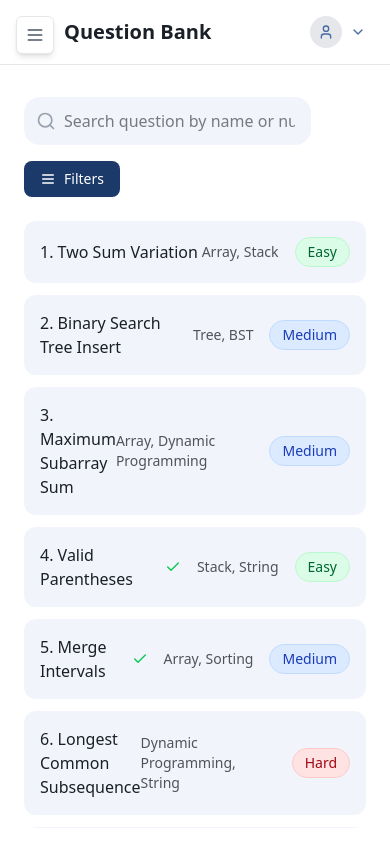
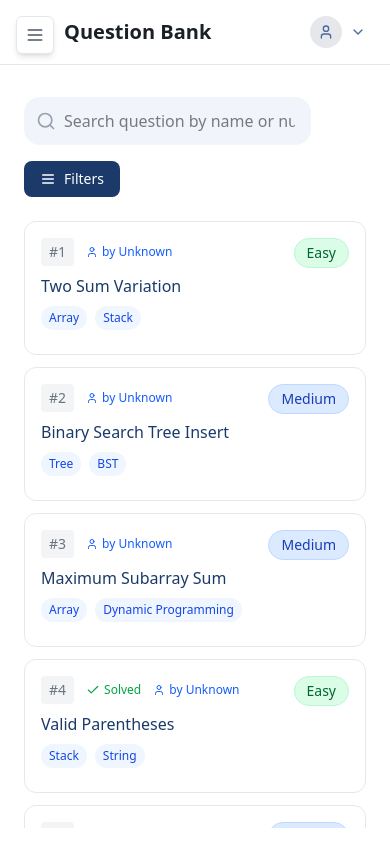
Before and after one commit to arynch24/coding-platform, a Next.js app: page /coding/practice in a window 390 px wide. Built offline with nearby package versions, Linux system fonts and the light colour scheme.

Commit message:
feat: Enhance PracticeQuestions and MobileFilters components with improved filtering options and API integration

```diff
--- a/app/teacher/question-bank/page.tsx
+++ b/app/teacher/question-bank/page.tsx
@@ -3,7 +3,7 @@
 import React, { useState, useEffect, useMemo } from 'react';
 import { Menu } from 'lucide-react';
 import { useRouter } from 'next/navigation';
-import { PracticeQuestionsData } from '@/types/dashboard';
+import { PracticeQuestionsData, Question } from '@/types/dashboard';
 import FilterDropdown from '@/components/FilterDropdown';
 import SearchBar from '@/components/SearchBar';
 import QuestionCard from '@/components/QuestionCard';
@@ -11,133 +11,67 @@ import MobileFilters from '@/components/MobileFilters';
 import Error from '@/components/ErrorBox';
 import Loader from '@/components/Loader';
 import { Plus } from 'lucide-react';
+import axios from 'axios';
 
-// Mock data
-const mockData: PracticeQuestionsData = {
-  questions: [
-    {
-      id: '1',
-      number: 1,
-      title: 'Two Sum Variation',
-      topics: ['Array', 'Stack'],
-      difficulty: 'Easy'
-    },
-    {
-      id: '2',
-      number: 2,
-      title: 'Binary Search Tree Insert',
-      topics: ['Tree', 'BST'],
-      difficulty: 'Medium'
-    },
-    {
-      id: '3',
-      number: 3,
-      title: 'Maximum Subarray Sum',
-      topics: ['Array', 'Dynamic Programming'],
-      difficulty: 'Medium'
-    },
-    {
-      id: '4',
-      number: 4,
-      title: 'Valid Parentheses',
-      topics: ['Stack', 'String'],
-      difficulty: 'Easy'
-    },
-    {
-      id: '5',
-      number: 5,
-      title: 'Merge Intervals',
-      topics: ['Array', 'Sorting'],
-      difficulty: 'Medium'
-    },
-    {
-      id: '6',
-      number: 6,
-      title: 'Longest Common Subsequence',
-      topics: ['Dynamic Programming', 'String'],
-      difficulty: 'Hard'
-    },
-    {
-      id: '7',
-      number: 7,
-      title: 'Binary Tree Level Order',
-      topics: ['Tree', 'BFS'],
-      difficulty: 'Medium'
-    },
-    {
-      id: '8',
-      number: 8,
-      title: 'Graph Cycle Detection',
-      topics: ['Graph', 'DFS'],
-      difficulty: 'Hard'
-    },
-    {
-      id: '9',
-      number: 9,
-      title: 'Heap Sort Implementation',
-      topics: ['Heap', 'Sorting'],
-      difficulty: 'Hard'
-    },
-    {
-      id: '10',
-      number: 10,
-      title: 'Palindrome Check',
-      topics: ['String', 'Two Pointers'],
-      difficulty: 'Easy'
-    }
-  ]
+// Transform API response to match frontend Question type
+const transformApiQuestion = (apiQuestion: any, currentUserId: string): Question => {
+  return {
+    id: apiQuestion.id,
+    number: parseInt(apiQuestion.id), // Using id as number since API doesn't provide number
+    title: apiQuestion.title,
+    topics: apiQuestion.tags.map((tag: any) => tag.name),
+    difficulty: apiQuestion.difficulty,
+    isSolved: false, // Default value, can be updated based on user progress
+    isOwner: apiQuestion.isOwner,
+    creator: apiQuestion.creator,
+    isPublic: apiQuestion.isPublic,
+  };
 };
 
 // Filter options
 const difficultyOptions = ['All difficulties', 'Easy', 'Medium', 'Hard'];
-const topicOptions = [
-  'All Topics',
-  'Array',
-  'String',
-  'Stack',
-  'Tree',
-  'Graph',
-  'Heap',
-  'Dynamic Programming',
-  'Sorting',
-  'BST',
-  'BFS',
-  'DFS',
-  'Two Pointers'
-];
-
+const statusOptions = ['All Questions', 'My Questions', 'Public Questions'];
 
 // Main Component
 const PracticeQuestions: React.FC = () => {
-  // const router = useRouter();
-  const [questionsData, setQuestionsData] = useState<PracticeQuestionsData | null>(null);
+  const router = useRouter();
+  const [questionsData, setQuestionsData] = useState<Question[]>([]);
   const [isLoading, setIsLoading] = useState<boolean>(true);
   const [error, setError] = useState<string>('');
+  const [currentUserId, setCurrentUserId] = useState<string>(''); // You'll need to get this from auth context
 
   // Filter states
   const [searchTerm, setSearchTerm] = useState<string>('');
   const [difficultyFilter, setDifficultyFilter] = useState<string>('All difficulties');
+  const [statusFilter, setStatusFilter] = useState<string>('All Questions');
   const [topicFilter, setTopicFilter] = useState<string>('All Topics');
   const [showMobileFilters, setShowMobileFilters] = useState<boolean>(false);
 
-  // Simulate API call
+  // Extract unique topics from questions
+  const topicOptions = useMemo(() => {
+    const allTopics = questionsData.flatMap(q => q.topics);
+    const uniqueTopics = Array.from(new Set(allTopics)).sort();
+    return ['All Topics', ...uniqueTopics];
+  }, [questionsData]);
+
+  // Fetch questions from API
   const fetchQuestionsData = async (): Promise<void> => {
     try {
       setIsLoading(true);
       setError('');
 
-      // Simulate API delay
-      await new Promise(resolve => setTimeout(resolve, 1000));
+      const response = await axios.get(`${process.env.NEXT_PUBLIC_API_URL}/problems`, {
+        withCredentials: true,
+      });
 
-      // In a real app, this would be:
-      // const response = await axios.get(`${process.env.NEXT_PUBLIC_BACKEND_URL}/api/v1/questions`, {
-      //   withCredentials: true,
-      // });
-      // setQuestionsData(response.data);
+      // Transform API response to match frontend structure
+      const transformedQuestions = response.data.data.problems.map((q: any) =>
+        transformApiQuestion(q, currentUserId)
+      );
 
-      setQuestionsData(mockData);
+      setQuestionsData(transformedQuestions);
     } catch (err: any) {
-      setError(err.message || 'Something went wrong');
+      setError(err.response?.data?.message || err.message || 'Failed to fetch questions');
     } finally {
       setIsLoading(false);
     }
@@ -149,9 +83,7 @@ const PracticeQuestions: React.FC = () => {
 
   // Filtered questions
   const filteredQuestions = useMemo(() => {
-    if (!questionsData) return [];
-
-    return questionsData.questions.filter((question) => {
+    return questionsData.filter((question) => {
       // Search filter
       const matchesSearch = searchTerm === '' ||
         question.title.toLowerCase().includes(searchTerm.toLowerCase()) ||
@@ -165,40 +97,62 @@ const PracticeQuestions: React.FC = () => {
       const matchesTopic = topicFilter === 'All Topics' ||
         question.topics.some(topic => topic === topicFilter);
 
-      return matchesSearch && matchesDifficulty && matchesTopic;
+      // Status filter (ownership)
+      const matchesStatus =
+        statusFilter === 'All Questions' ||
+        (statusFilter === 'My Questions' && question.isOwner) ||
+        (statusFilter === 'Public Questions' && question.isPublic);
+
+      return matchesSearch && matchesDifficulty && matchesTopic && matchesStatus;
     });
-  }, [questionsData, searchTerm, difficultyFilter, topicFilter]);
-
-  const router = useRouter();
+  }, [questionsData, searchTerm, difficultyFilter, topicFilter, statusFilter]);
 
   const handleQuestionClick = (questionId: string) => {
-    // router.push(`/practice/${questionId}`);
-    router.push(`/question`);
-    // console.log(`Navigate to question ${questionId}`);
+    router.push(`/question/${questionId}`);
   };
 
-  const handleDelete = (questionId: string) => {
-    // Handle question deletion logic here
-    console.log(`Deleting question with ID: ${questionId}`);
-    // Optionally, you can refetch the questions data after deletion
-    fetchQuestionsData();
+  const handleDelete = async (questionId: string) => {
+    const question = questionsData.find(q => q.id === questionId);
+
+    if (!question?.isOwner) {
+      alert(`This question was created by ${question?.creator?.name || 'another teacher'}. You can only delete questions you've created.`);
+      return;
     }
 
+    try {
+      // Confirm deletion
+      const confirmDelete = window.confirm('Are you sure you want to delete this question?');
+      if (!confirmDelete) return;
+
+      await axios.delete(`${process.env.NEXT_PUBLIC_API_URL}/problems/${questionId}`, {
+        withCredentials: true,
+      });
+
+      // Refresh questions after successful deletion
+      await fetchQuestionsData();
+    } catch (err: any) {
+      alert(err.response?.data?.message || 'Failed to delete question');
+    }
+  };
+
   const handleEdit = (questionId: string) => {
-    // Handle question edit logic here
-    console.log(`Editing question with ID: ${questionId}`);
-    // Optionally, you can redirect to an edit page or open a modal
-    // router.push(`/question/edit/${questionId}`);
+    const question = questionsData.find(q => q.id === questionId);
+
+    if (!question?.isOwner) {
+      alert(`This question was created by ${question?.creator?.name || 'another teacher'}. You can only edit questions you've created. Contact them if you need changes.`);
+      return;
+    }
+
+    router.push(`/teacher/questions/${questionId}`);
   };
 
   const handleCreateQuestion = () => {
-    // Redirect to question creation page
-    router.push('/teacher/question-bank/create');
-  }
+    router.push('/teacher/questions/create');
+  };
 
   // Show loading spinner while fetching data
   if (isLoading) {
-    return <Loader text="Loading Exam Dashboard" />;
+    return <Loader text="Loading Questions..." />;
   }
 
   // Show error message if there's an error
@@ -209,10 +163,11 @@ const PracticeQuestions: React.FC = () => {
   return (
     <div className="h-full">
       <div className="h-full px-4 py-6 overflow-y-auto">
-        {/* Header with Search and Filters */}
-        <div className="mb-6 w-full">
-          <div className="w-full flex flex-col md:flex-row gap-4 items-start md:items-center">
-            <div className='w-full md:w-1/2'>
+        {/* Header */}
+        <div className="mb-6">
+          {/* Search and Filters */}
+          <div className="flex flex-col lg:flex-row items-start lg:items-center">
+            <div className="w-full">
               <SearchBar
                 searchTerm={searchTerm}
                 onSearchChange={setSearchTerm}
@@ -220,8 +175,14 @@ const PracticeQuestions: React.FC = () => {
             </div>
 
             {/* Desktop Filters */}
-            <div className="w-1/3 hidden md:flex md:justify-between items-center ">
-              <div className='flex gap-4'>
+            <div className="hidden lg:flex gap-3 items-center">
+              <FilterDropdown
+                options={statusOptions}
+                selected={statusFilter}
+                onSelect={setStatusFilter}
+                placeholder="All Questions"
+              />
+
               <FilterDropdown
                 options={difficultyOptions}
                 selected={difficultyFilter}
@@ -235,41 +196,81 @@ const PracticeQuestions: React.FC = () => {
                 onSelect={setTopicFilter}
                 placeholder="All Topics"
               />
-              </div>
-            </div>
-
               <button
-              className='md:w-1/5 bg-qc-dark/95 hover:bg-qc-dark text-white px-4 py-2 rounded-lg hover:bg-qc-primary-dark transition-colors mr-6 cursor-pointer'
-              onClick={handleCreateQuestion}>
-              <Plus className="inline mr-2" />
+                className="bg-qc-dark hover:bg-qc-dark/90 text-white px-4 py-2 rounded-lg transition-colors flex items-center gap-2"
+                onClick={handleCreateQuestion}
+              >
+                <Plus size={16} />
                 Add Question
               </button>
+            </div>
 
             {/* Mobile Filter Toggle */}
             <button
               onClick={() => setShowMobileFilters(true)}
-              className="md:hidden flex items-center gap-2 px-4 py-2 bg-qc-dark text-white rounded-lg hover:bg-qc-dark/95 transition-colors"
+              className="lg:hidden flex items-center gap-2 px-4 py-2 bg-qc-dark text-white rounded-lg hover:bg-qc-dark/95 transition-colors"
             >
               <Menu size={16} />
               <span className="text-sm font-medium">Filters</span>
             </button>
           </div>
+
+          {/* Filter Summary */}
+          {(searchTerm || difficultyFilter !== 'All difficulties' || topicFilter !== 'All Topics' || statusFilter !== 'All Questions') && (
+            <div className="mt-4 p-3 bg-blue-50 rounded-lg border border-blue-200">
+              <div className="flex flex-wrap gap-2 text-sm text-blue-700 items-center">
+                <span className="font-medium">Active filters:</span>
+                {searchTerm && <span className="bg-blue-100 px-2 py-1 rounded">Search: "{searchTerm}"</span>}
+                {difficultyFilter !== 'All difficulties' && <span className="bg-blue-100 px-2 py-1 rounded">Difficulty: {difficultyFilter}</span>}
+                {topicFilter !== 'All Topics' && <span className="bg-blue-100 px-2 py-1 rounded">Topic: {topicFilter}</span>}
+                {statusFilter !== 'All Questions' && <span className="bg-blue-100 px-2 py-1 rounded">Status: {statusFilter}</span>}
+                <button
+                  onClick={() => {
+                    setSearchTerm('');
+                    setDifficultyFilter('All difficulties');
+                    setTopicFilter('All Topics');
+                    setStatusFilter('All Questions');
+                  }}
+                  className="text-blue-600 hover:text-blue-800 underline"
+                >
+                  Clear all
+                </button>
+              </div>
+            </div>
+          )}
+        </div>
+
+        {/* Results Summary */}
+        <div className="mb-4 text-sm text-gray-600">
+          Showing {filteredQuestions.length} of {questionsData.length} questions
         </div>
 
         {/* Questions List */}
         <div className="space-y-3">
           {filteredQuestions.length === 0 ? (
             <div className="text-center py-12">
-              <p className="text-gray-500 text-lg">No questions found</p>
+              <div className="text-6xl mb-4">📝</div>
+              <p className="text-gray-500 text-lg font-medium">No questions found</p>
               <p className="text-gray-400 text-sm mt-2">
-                Try adjusting your search or filter criteria
+                {searchTerm || difficultyFilter !== 'All difficulties' || topicFilter !== 'All Topics' || statusFilter !== 'All Questions'
+                  ? 'Try adjusting your search or filter criteria'
+                  : 'Create your first question to get started'
+                }
               </p>
+              {questionsData.length === 0 && (
+                <button
+                  onClick={handleCreateQuestion}
+                  className="mt-4 bg-qc-dark text-white px-6 py-2 rounded-lg hover:bg-qc-dark/90 transition-colors"
+                >
+                  Create First Question
+                </button>
+              )}
             </div>
           ) : (
-            filteredQuestions.map((question) => (
+            filteredQuestions.map((question, index) => (
               <QuestionCard
                 key={question.id}
-                question={question}
+                question={{ ...question, number: index + 1 }} // Sequential numbering for display
                 onClick={handleQuestionClick}
                 role="teacher"
                 handleDelete={handleDelete}
@@ -285,8 +286,10 @@ const PracticeQuestions: React.FC = () => {
           onClose={() => setShowMobileFilters(false)}
           difficultyFilter={difficultyFilter}
           topicFilter={topicFilter}
+          statusFilter={statusFilter}
           onDifficultyChange={setDifficultyFilter}
           onTopicChange={setTopicFilter}
+          onStatusChange={setStatusFilter}
         />
       </div>
     </div>
--- a/components/QuestionCard.tsx
+++ b/components/QuestionCard.tsx
@@ -1,7 +1,7 @@
 import { Question, MenuItem } from '@/types/dashboard';
 import Badge from './Badge';
 import DropdownMenu from './MenuItem';
-import { Eye, Trash, Check } from 'lucide-react';
+import { Eye, Edit, Trash, Check, User, Lock } from 'lucide-react';
 
 const QuestionCard: React.FC<{
   question: Question;
@@ -13,17 +13,25 @@ const QuestionCard: React.FC<{
 
   const menuItems: MenuItem[] = [
     {
+      id: 'view',
+      label: 'View',
+      action: () => onClick(question.id),
+      icon: <Eye className="text-blue-500" size={16} />
+    },
+    ...(question.isOwner ? [
+      {
         id: 'edit',
         label: 'Edit',
-      action: () => handleEdit,
-      icon: <Eye className="text-blue-500" size={16} />
+        action: () => handleEdit?.(question.id),
+        icon: <Edit className="text-green-500" size={16} />
       },
       {
         id: 'delete',
         label: 'Delete',
-      action: () => handleDelete,
+        action: () => handleDelete?.(question.id),
         icon: <Trash className="text-red-500" size={16} />,
-    },
+      }
+    ] : [])
   ];
 
   const getDifficultyVariant = (diff: string) => {
@@ -36,32 +44,67 @@ const QuestionCard: React.FC<{
   };
 
   return (
-  <div
-    className="bg-qc-light/10 rounded-xl p-4 hover:bg-qc-light/20 transition-colors  group"
-  >
-    <div className="flex items-center justify-between">
-      <div className="flex-1 cursor-pointer"
-        onClick={() => onClick(question.id)}>
-        <h3 className="text-qc-primary font-medium group-hover:text-qc-primary/90 transition-colors">
-          {question.number}. {question.title}
-        </h3>
+    <div className="bg-white rounded-xl p-4 border border-gray-200 hover:border-qc-dark/30 transition-all duration-200 hover:shadow-md group">
+      <div className="flex items-start justify-between">
+        <div className="flex-1 cursor-pointer" onClick={() => onClick(question.id)}>
+          <div className="flex items-center gap-3 mb-2">
+            <span className="text-sm font-medium text-gray-500 bg-gray-100 px-2 py-1 rounded">
+              #{question.number}
+            </span>
+            {question.isSolved && (
+              <div className="flex items-center gap-1 text-green-600 text-xs">
+                <Check size={14} />
+                <span>Solved</span>
+              </div>
+            )}
+            {!question.isOwner && (
+              <div className="flex items-center gap-1 text-blue-600 text-xs">
+                <User size={12} />
+                <span>by {question.creator?.name || 'Unknown'}</span>
+              </div>
+            )}
           </div>
 
-      <div className="flex items-center gap-4">
-        {question.isSolved && <Check className="text-green-500" size={16} />}
-        <div className="text-zinc-600 text-sm">
-          {question.topics.join(', ')}
+          <h3 className="text-qc-dark font-medium group-hover:text-qc-dark/80 transition-colors mb-2">
+            {question.title}
+          </h3>
+
+          <div className="flex flex-wrap gap-2 mb-2">
+            {question.topics.slice(0, 3).map((topic, index) => (
+              <span
+                key={index}
+                className="text-xs bg-blue-50 text-blue-700 px-2 py-1 rounded-full"
+              >
+                {topic}
+              </span>
+            ))}
+            {question.topics.length > 3 && (
+              <span className="text-xs text-gray-500">
+                +{question.topics.length - 3} more
+              </span>
+            )}
           </div>
+        </div>
+
+        <div className="flex items-center gap-3 ml-4">
           <Badge variant={getDifficultyVariant(question.difficulty)}>
             {question.difficulty}
           </Badge>
-        {role === 'teacher' &&
+
+          {role === 'teacher' && (
+            <div className="flex items-center gap-2">
+              {!question.isOwner && (
+                <div className="text-xs text-gray-500 flex items-center gap-1">
+                  <Lock size={12} />
+                </div>
+              )}
               <DropdownMenu items={menuItems} />
-        }
+            </div>
+          )}
         </div>
       </div>
     </div>
-  )
+  );
 };
 
 export default QuestionCard;
--- a/types/dashboard.ts
+++ b/types/dashboard.ts
@@ -163,3 +163,52 @@ export interface TestCase {
     points: number;
     type: 'sample' | 'regular';
 }
+
+export interface Question {
+  id: string;
+  number: number;
+  title: string;
+  topics: string[];
+  difficulty: 'Easy' | 'Medium' | 'Hard';
+  isSolved?: boolean;
+  isOwner: boolean;
+  creator?: {
+    id: string;
+    name: string;
+    email: string;
+  } | null;
+  isPublic: boolean;
+}
+
+export interface PracticeQuestionsData {
+  questions: Question[];
+}
+
+// API Response Types
+export interface ApiTag {
+  id: string;
+  name: string;
+}
+
+export interface ApiCreator {
+  id: string;
+  name: string;
+  email: string;
+}
+
+export interface ApiProblem {
+  id: string;
+  title: string;
+  problemStatement: string;
+  difficulty: 'Easy' | 'Medium' | 'Hard';
+  isPublic: boolean;
+  tags: ApiTag[];
+  creator: ApiCreator | null;
+  isOwner: boolean;
+}
+
+export interface ApiProblemsResponse {
+  data: {
+    problems: ApiProblem[];
+  };
+}
```
Also changed, not shown: components/MobileFilters.tsx (+104 -38 lines). Lines whose indentation alone changed are shown as unchanged.
